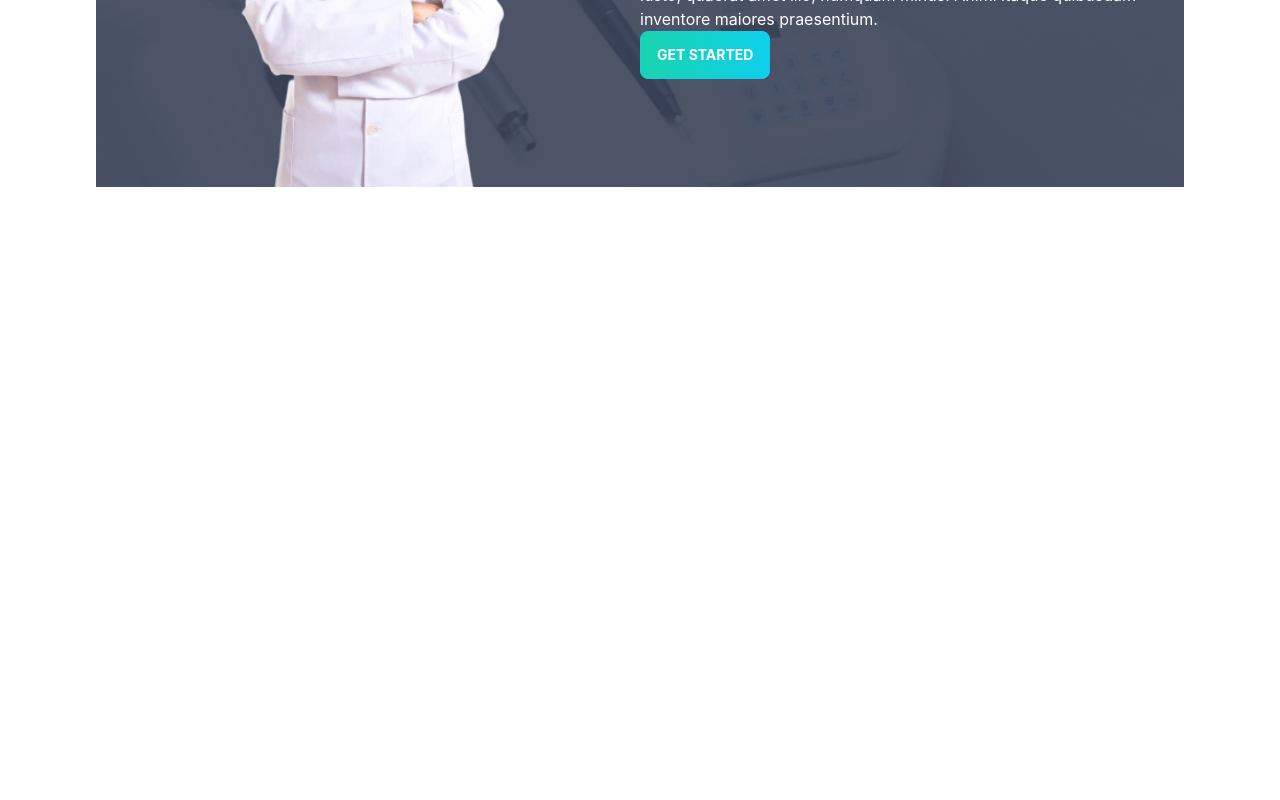
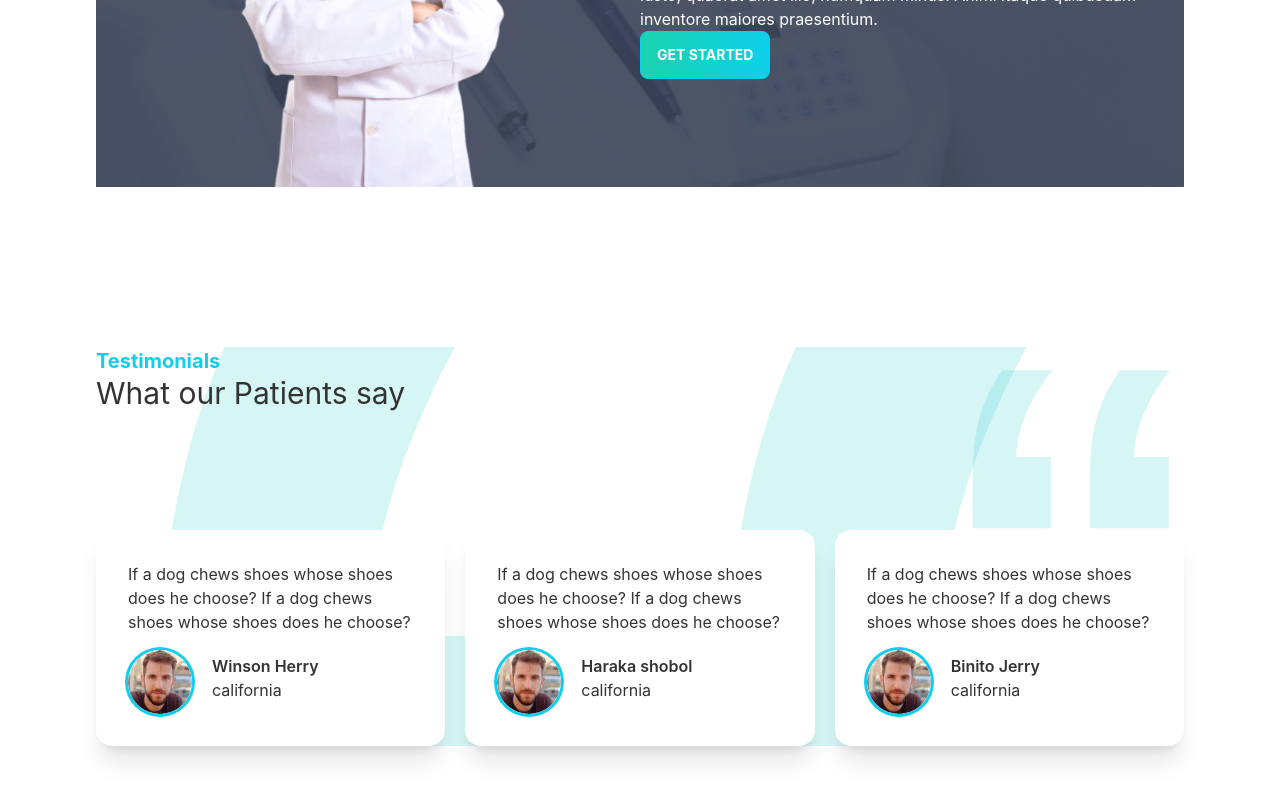
Before and after one commit to sazzad22/n71-doctors-portal-client, a React (Create React App) app: page / in a window 1280 px wide. Shown: the part 1800-2600 px from the top of the page. Before the commit the page ends 2115 px from the top, so only its background shows below. Built offline with nearby package versions, Linux system fonts and the light colour scheme.

Commit message:
People's review added

```diff
--- a/src/Pages/Home/Home/Home.js
+++ b/src/Pages/Home/Home/Home.js
@@ -3,6 +3,7 @@ import Banner from "../Banner";
 import Info from "../Info";
 import MakeAppointment from "../MakeAppointment";
 import Services from "../Services";
+import Testimony from "../Testimony";
 
 const Home = () => {
   return (
@@ -11,6 +12,7 @@ const Home = () => {
       <Info></Info>
           <Services></Services>
           <MakeAppointment></MakeAppointment>
+          <Testimony></Testimony>
     </div>
   );
 };
--- a/src/Pages/Home/InfoCard.js
+++ b/src/Pages/Home/InfoCard.js
@@ -3,7 +3,7 @@ import React from "react";
 const InfoCard = ({ img, bgClass, cardTitle }) => {
   return (
     <div
-      className={`hover:transition-all card lg:card-side bg-base-100 drop-shadow-md hover:transition-all duration-200 hover:drop-shadow-xl ease-in ${bgClass} text-white  `}
+      className={`hover:transition-all card lg:card-side bg-base-100 drop-shadow-md hover:transition-all duration-200 hover:drop-shadow-xl ease-in ${bgClass} text-white transition-transform hover:scale-105  `}
     >
       <figure className="pl-5">
         <img src={img} alt="Album" />
--- /dev/null
+++ b/src/Pages/Home/Review.js
@@ -0,0 +1,28 @@
+import React from "react";
+
+const Review = ({ review }) => {
+  return (
+    <div class="card lg:max-w-md bg-base-100 shadow-xl     hover:scale-105 hover:transition-transform    duration-200 ease-in ">
+      <div class="card-body">
+        <p>
+          If a dog chews shoes whose shoes does he choose? If a dog chews shoes
+          whose shoes does he choose?
+        </p>
+        <div className=" flex items-center ">
+          <div class="avatar pt-1 mt-1 ">
+            <div class="w-16 rounded-full ring ring-primary ring-offset-base-100  mr-5 ">
+              <img src={review.img} alt="" />
+            </div>
+          </div>
+          <div>
+            <h4 className="font-semibold">{review.name}</h4>
+
+            <p>{review.location}</p>
+          </div>
+        </div>
+      </div>
+    </div>
+  );
+};
+
+export default Review;
--- /dev/null
+++ b/src/Pages/Home/Testimony.js
@@ -0,0 +1,60 @@
+import React from 'react';
+import people1 from '../../assets/images/people1.png';
+import people2 from '../../assets/images/people2.png';
+import people3 from '../../assets/images/people3.png';
+import quote from '../../assets/icons/quote.svg';
+import Review from './Review';
+
+const Testimony = () => {
+    const reviews = [
+        {
+            _id:1,
+            name: 'Winson Herry',
+            review: '',
+            location: 'california',
+            img: people1
+        },
+        {
+            _id:2,
+            name: 'Haraka shobol',
+            review: '',
+            location: 'california',
+            img: people1
+        },
+        {
+            _id:3,
+            name: 'Binito Jerry',
+            review: '',
+            location: 'california',
+            img: people1
+        },
+    ];
+    return (
+        <section className='my-40 ' style={{
+            background: `url(${quote})`,
+            backgroundPosition: `center`,
+            backgroundRepeat: `no-repeat`,
+            backgroundSize:'cover'
+        }}>
+            <div className='flex justify-between'>
+                <div>
+                    <h4 className='text-xl text-primary font-bold' >Testimonials</h4>
+                    <h2 className='text-3xl'>What our Patients say</h2>
+                </div>
+                <div>
+                    <img className='w-24 lg:w-56' src={quote} alt="" />
+                </div>
+            </div>
+            <div className='grid grid-cols-1 md:grid-cols-2 lg:grid-cols-3 gap-5  '>
+                {
+                    reviews.map(review =><Review
+                        key={review._id}
+                        review={review}
+                    ></Review>)
+                }
+            </div>
+        </section>
+    );
+};
+
+export default Testimony;
```
